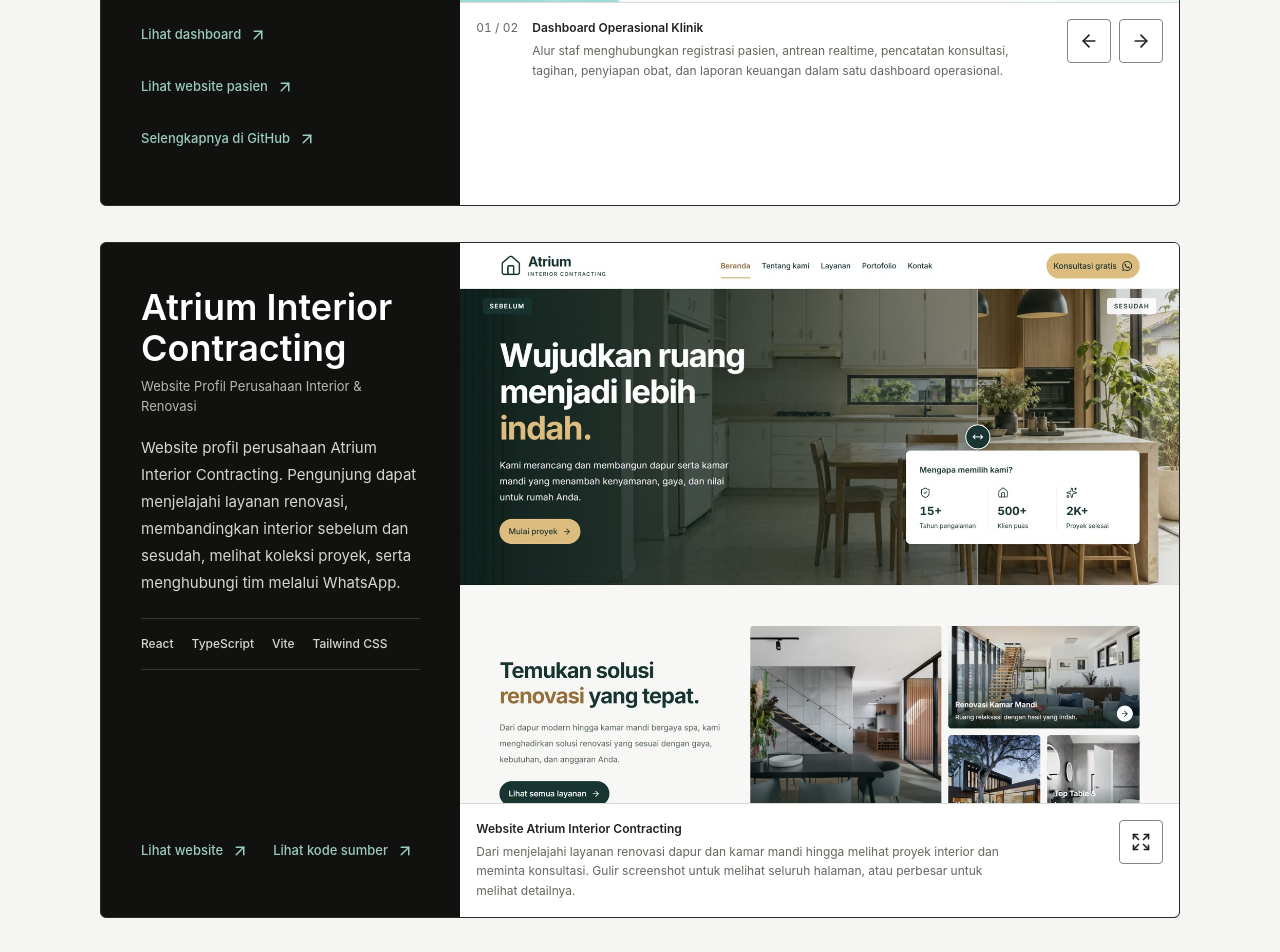
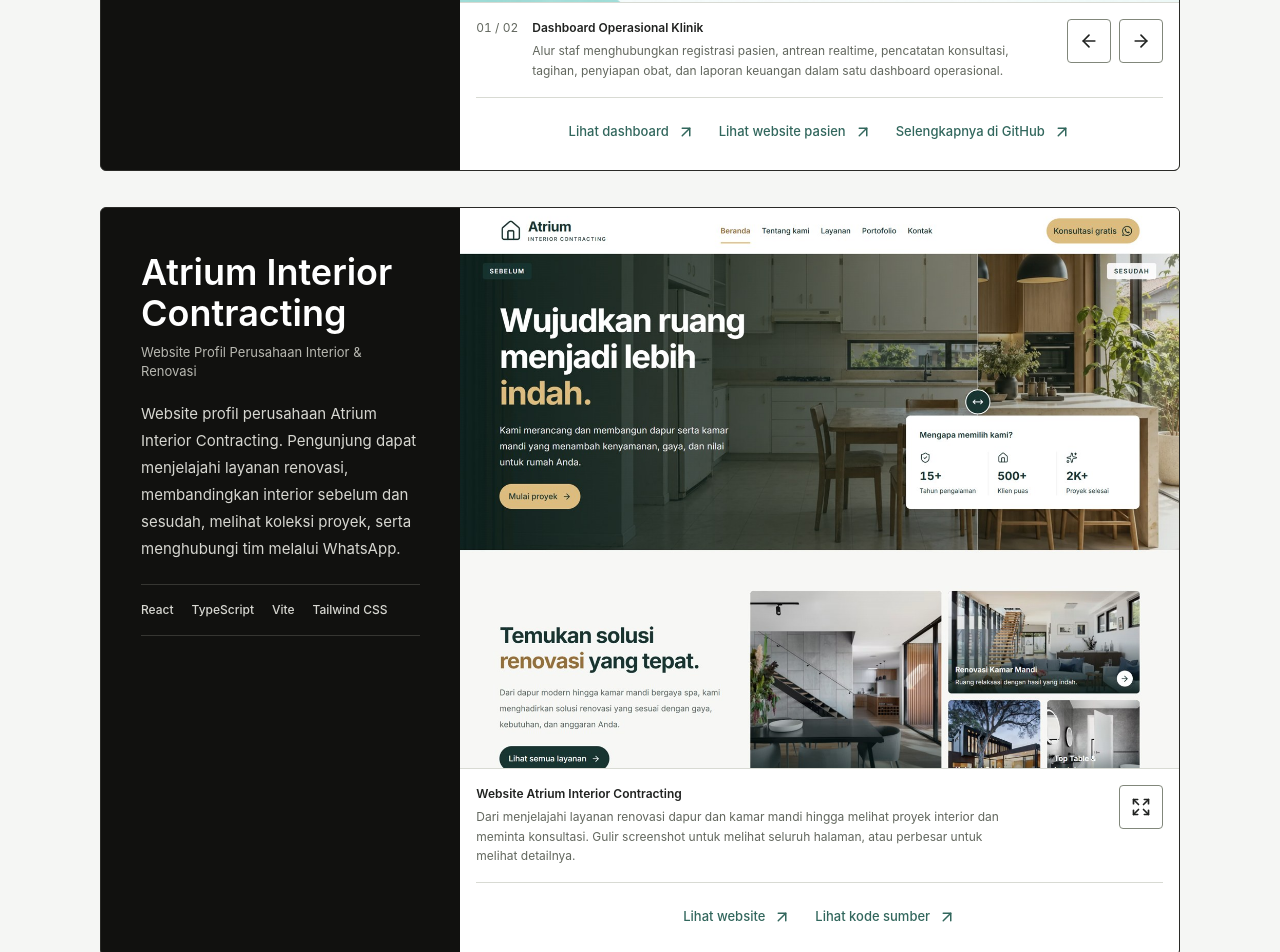
Before and after one commit to andreasalex06/web-portfolio, a React (Vite) app: page / in a window 1280 px wide. Shown: the part 2480-3432 px from the top of the page. Built offline with nearby package versions, Linux system fonts and the light colour scheme.

Commit message:
Refine project CTA layout and scroll reveals

```diff
--- a/src/App.jsx
+++ b/src/App.jsx
@@ -373,7 +373,7 @@
         <ContentSection id="project" className="section section-muted">
           <div className="page-container">
             <div className="section-heading project-section-heading"><div><h2>{copy.project.heading}</h2></div></div>
-            <motion.article className="project-showcase" initial={reduceMotion ? false : 'hidden'} whileInView="visible" viewport={{ once: true, amount: 0.12 }} variants={{ visible: { transition: { staggerChildren: reduceMotion ? 0 : 0.1 } } }}>
+            <motion.article className="project-showcase" initial={reduceMotion ? false : 'hidden'} whileInView="visible" viewport={{ once: false, amount: 0.12 }} variants={reduceMotion ? { visible: { opacity: 1 } } : { hidden: { opacity: 0, x: -48 }, visible: { opacity: 1, x: 0, transition: { duration: 0.45, ease: [0.16, 1, 0.3, 1], staggerChildren: 0.1 } } }}>
               <motion.div variants={itemEntrance} className="project-details">
                 <p className="project-index">{copy.project.index}</p>
                 <h3>ClinicApp</h3>
@@ -382,11 +382,6 @@
                 <ul className="project-tags" aria-label={copy.project.stackLabel}>
                   {projectTags.map((tag) => <li key={tag}>{tag}</li>)}
                 </ul>
-                <div className="project-links">
-                  <a className="text-link" href="https://clinic-app-frontend-pi.vercel.app/" target="_blank" rel="noreferrer">{copy.project.dashboard} <ArrowUpRight size={18} /></a>
-                  <a className="text-link" href="https://clinic-app-user-side.vercel.app/" target="_blank" rel="noreferrer">{copy.project.patientWebsite} <ArrowUpRight size={18} /></a>
-                  <a className="text-link" href="https://github.com/andreasalex06" target="_blank" rel="noreferrer">{copy.project.github} <ArrowUpRight size={18} /></a>
-                </div>
               </motion.div>
               <motion.figure variants={itemEntrance} className="project-gallery">
                 <button className="screenshot-button" aria-label={`${copy.project.enlarge} ${screenshot.title}`} onClick={() => setPreview(activeSlide)}>
@@ -402,10 +397,15 @@
                     <span className="gallery-description">{screenshot.description}</span>
                   </div>
                   <div className="gallery-controls"><button className="icon-button" aria-label={copy.project.previous} title={copy.project.previous} onClick={() => changeSlide(-1)}><ArrowLeft size={20} /></button><button className="icon-button" aria-label={copy.project.next} title={copy.project.next} onClick={() => changeSlide(1)}><ArrowRight size={20} /></button></div>
+                  <motion.div variants={itemEntrance} className="project-links">
+                    <a className="text-link" href="https://clinic-app-frontend-pi.vercel.app/" target="_blank" rel="noreferrer">{copy.project.dashboard} <ArrowUpRight size={18} /></a>
+                    <a className="text-link" href="https://clinic-app-user-side.vercel.app/" target="_blank" rel="noreferrer">{copy.project.patientWebsite} <ArrowUpRight size={18} /></a>
+                    <a className="text-link" href="https://github.com/andreasalex06" target="_blank" rel="noreferrer">{copy.project.github} <ArrowUpRight size={18} /></a>
+                  </motion.div>
                 </figcaption>
               </motion.figure>
             </motion.article>
-            <motion.article className="project-showcase interior-showcase" initial={reduceMotion ? false : 'hidden'} whileInView="visible" viewport={{ once: true, amount: 0.12 }} variants={{ visible: { transition: { staggerChildren: reduceMotion ? 0 : 0.1 } } }}>
+            <motion.article className="project-showcase interior-showcase" initial={reduceMotion ? false : 'hidden'} whileInView="visible" viewport={{ once: false, amount: 0.12 }} variants={reduceMotion ? { visible: { opacity: 1 } } : { hidden: { opacity: 0, x: 48 }, visible: { opacity: 1, x: 0, transition: { duration: 0.45, ease: [0.16, 1, 0.3, 1], staggerChildren: 0.1 } } }}>
               <motion.div variants={itemEntrance} className="project-details">
                 <h3>Atrium Interior Contracting</h3>
                 <p className="project-type">{copy.interior.type}</p>
@@ -413,10 +413,6 @@
                 <ul className="project-tags" aria-label={copy.project.stackLabel}>
                   {['React', 'TypeScript', 'Vite', 'Tailwind CSS'].map((tag) => <li key={tag}>{tag}</li>)}
                 </ul>
-                <div className="project-links">
-                  <a className="text-link" href="https://andreasalex06.github.io/atrium-interior-contracting/" target="_blank" rel="noreferrer">{copy.interior.demo} <ArrowUpRight size={18} /></a>
-                  <a className="text-link" href="https://github.com/andreasalex06/atrium-interior-contracting" target="_blank" rel="noreferrer">{copy.interior.github} <ArrowUpRight size={18} /></a>
-                </div>
               </motion.div>
               <motion.figure variants={itemEntrance} className="project-gallery">
                 <div className="interior-screenshot-scroll" tabIndex={0} role="region" aria-label={copy.interior.screenshotTitle}>
@@ -428,6 +424,10 @@
                     <span className="gallery-description">{copy.interior.screenshotDescription}</span>
                   </div>
                   <button className="icon-button" aria-label={`${copy.project.enlarge} ${copy.interior.screenshotTitle}`} title={copy.project.enlarge} onClick={() => setPreview('atrium')}><Expand size={20} /></button>
+                  <motion.div variants={itemEntrance} className="project-links">
+                    <a className="text-link" href="https://andreasalex06.github.io/atrium-interior-contracting/" target="_blank" rel="noreferrer">{copy.interior.demo} <ArrowUpRight size={18} /></a>
+                    <a className="text-link" href="https://github.com/andreasalex06/atrium-interior-contracting" target="_blank" rel="noreferrer">{copy.interior.github} <ArrowUpRight size={18} /></a>
+                  </motion.div>
                 </figcaption>
               </motion.figure>
             </motion.article>
--- a/src/index.css
+++ b/src/index.css
@@ -103,7 +103,7 @@
 .project-showcase { display: grid; overflow: hidden; border: 1px solid #2a2a27; border-radius: 6px; background: #11110f; color: #fff; }
 .project-showcase + .project-showcase { margin-top: 36px; }
 .interior-showcase .project-details h3 { margin-top: 0; }
-.project-links { display: flex; flex-wrap: wrap; gap: 8px 24px; margin-top: auto; }
+.project-links { display: flex; grid-column: 1 / -1; flex-wrap: wrap; justify-content: center; gap: 8px 24px; margin-top: 16px; padding: 12px 0 0; border-top: 1px solid #d8dad3; }
 .interior-screenshot-scroll { max-height: clamp(320px, 65vw, 560px); overflow-y: auto; scrollbar-color: #428475 #f0f0ec; }
 .interior-screenshot-scroll img { display: block; width: 100%; height: auto; }
 .interior-showcase .gallery-toolbar > div:first-child { display: block; }
@@ -116,13 +116,13 @@
 .project-description { margin-top: 18px; max-width: 54ch; color: #d7d7d1; font-size: .9375rem; line-height: 1.8; }
 .project-tags { display: flex; flex-wrap: wrap; gap: 10px 18px; width: 100%; margin-block: 22px 16px; padding: 16px 0; border-block: 1px solid #363632; color: #d7d7d1; list-style: none; }
 .project-tags li { font-size: .75rem; font-weight: 500; }
-.project-details .text-link { margin-top: auto; color: #9accc1; }
-.project-details .text-link:hover { color: #fff; }
+.project-links .text-link { color: #32675d; }
+.project-links .text-link:hover { color: #1f4d45; }
 .project-gallery { display: flex; min-width: 0; flex-direction: column; background: #fff; color: #202220; }
 .screenshot-button { position: relative; display: block; width: 100%; overflow: hidden; border: 0; background: #fff; padding: 0; }
 .screenshot-button img { width: 100%; height: auto; object-fit: contain; background: #fff; }
 .expand-indicator { position: absolute; right: 10px; bottom: 10px; display: grid; place-items: center; width: 36px; height: 36px; border: 1px solid #81877b; background: #fff; border-radius: 4px; }
-.gallery-toolbar { display: flex; align-items: flex-start; justify-content: space-between; gap: 16px; padding: 16px; border-top: 1px solid #d8dad3; }
+.gallery-toolbar { display: grid; grid-template-columns: minmax(0,1fr) auto; column-gap: 16px; padding: 16px; border-top: 1px solid #d8dad3; }
 .gallery-toolbar > div:first-child { display: grid; min-width: 0; grid-template-columns: auto minmax(0,1fr); column-gap: 14px; row-gap: 4px; font-size: .75rem; line-height: 1.5; }
 .gallery-count { color: #62675e; font-variant-numeric: tabular-nums; }
 .gallery-title { font-weight: 600; color: #202220; }
```
